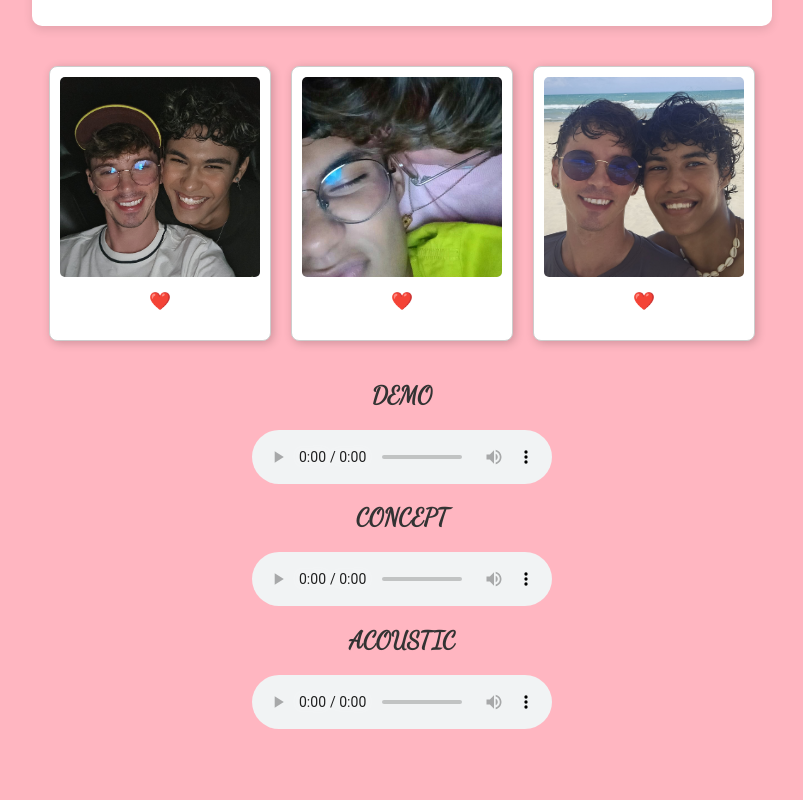
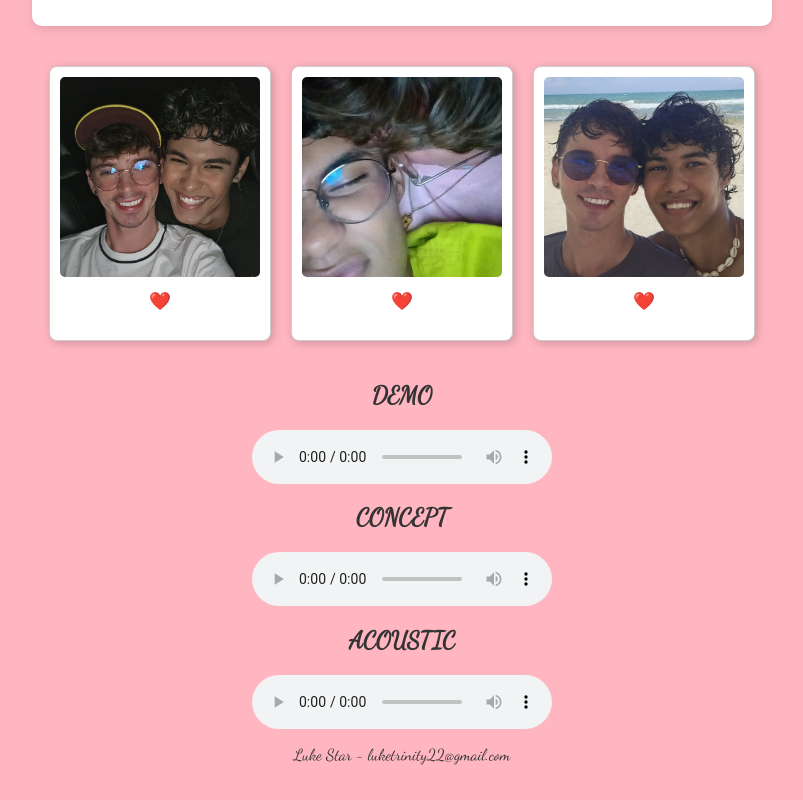
Before and after one commit to Luketrin/Luketrin.github.io, a plain HTML site: page index.html in a window 1280 px wide. Shown: the part 1409-2209 px from the top of the page, without its empty margins (238-1041 px from the left). Before the commit the page ends 2168 px from the top, so only its background shows below. Drawn offline with Linux system fonts and the light colour scheme.

Commit message:
Update index.html

```diff
--- a/index.html
+++ b/index.html
@@ -157,5 +157,6 @@
       Seu navegador não suporta áudio.
     </audio>
   </div>
+  <p>Luke Star - luketrinity22@gmail.com</p>
 </body>
 </html>
```
